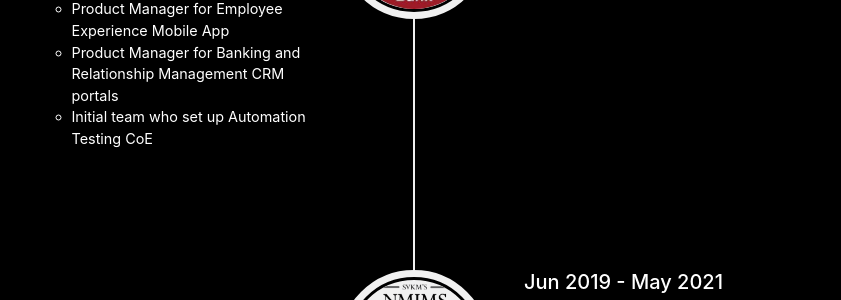
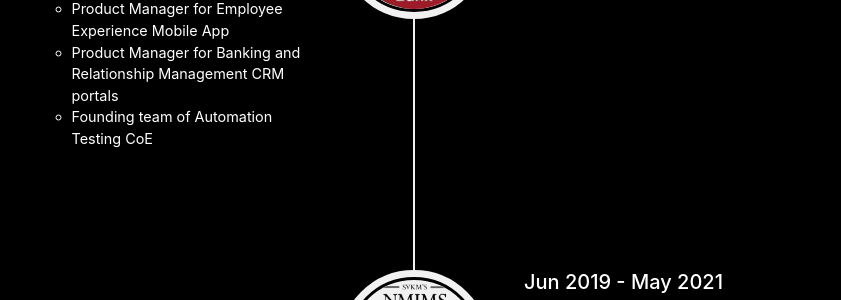
Before and after one commit to reemstk/reemstk.github.io, a Jekyll site: the page built from index.md, in a window 1280 px wide and 900 px high, scrolled down 893 px. Shown: the part 152-452 px from the top of the window, without its empty margins (226-1067 px from the left). Built offline with Jekyll 4.4.1, drawn with Linux system fonts in a browser that asks for light colours; nearby versions of some CDN libraries; comment, search, counter and statistics services are not loaded; our own code applies the rules of GitHub Pages for plain Markdown files.

Commit message:
Update timeline.yml

```diff
--- a/_data/timeline.yml
+++ b/_data/timeline.yml
@@ -14,7 +14,7 @@
         - Management Trainee in Corporate Technology
         - Product Manager for Employee Experience Mobile App
         - Product Manager for Banking and Relationship Management CRM portals
-        - Initial team who set up Automation Testing CoE
+        - Founding team of Automation Testing CoE
     institute: IDFC First Bank
   - image: /assets/img/icons/nmims.png
     date: Jun 2019 - May 2021
```
